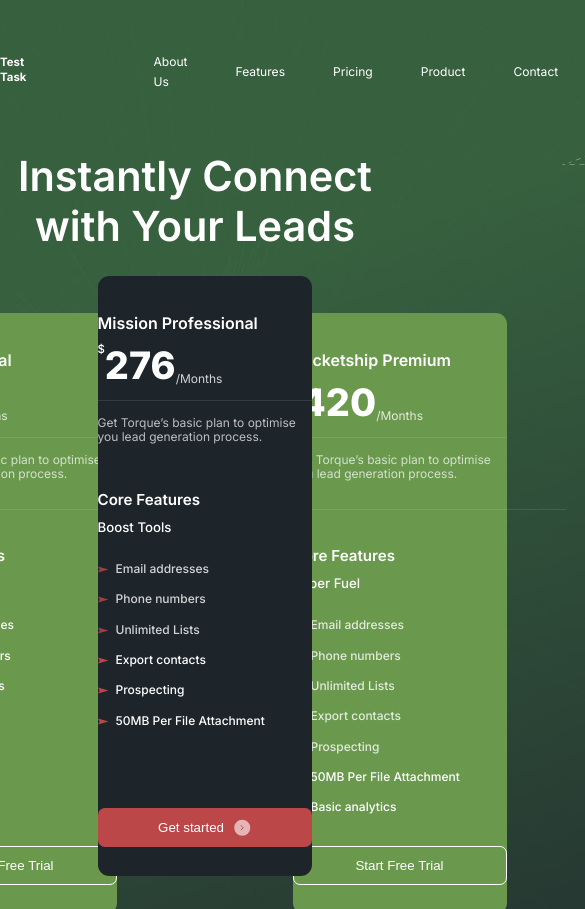
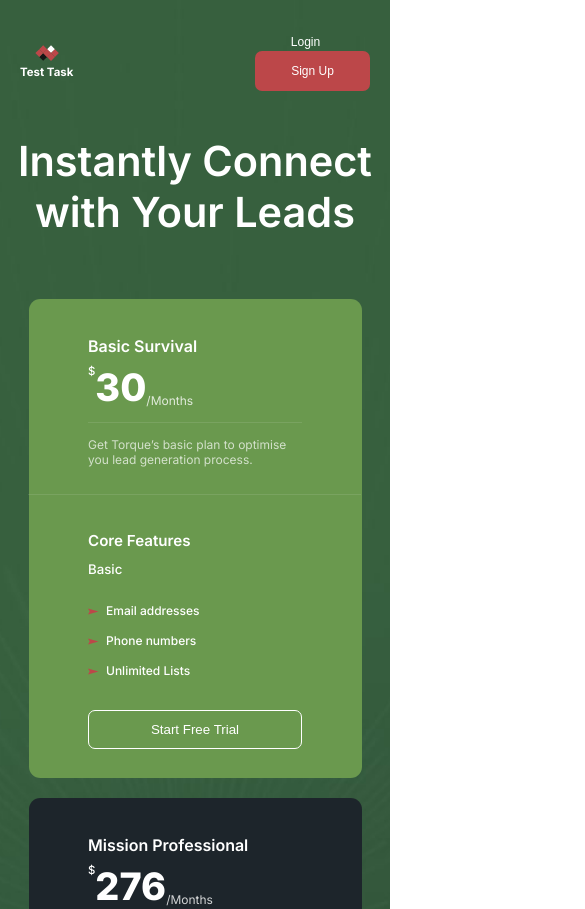
Before and after one commit to Merfy1/Test_task_revered, a plain HTML site: page index.html in a window 390 px wide. Shown: the top 909 px of the page, 585 px wide, since content can reach past the window. Drawn offline with Linux system fonts and the light colour scheme.

Commit message:
create: media

```diff
--- a/index.html
+++ b/index.html
@@ -31,7 +31,7 @@
                         <a class="header-navbar__link" href="">Product</a>
                     </li>
                     <li class=header-navbar__item>
-                        <a class="header-navbar__link last-link" href="">Contact</a>
+                        <a class="header-navbar__link" href="">Contact</a>
                     </li>
                 </ul>
                 <div class="header-button">
--- a/sass/_header.sass
+++ b/sass/_header.sass
@@ -47,8 +47,6 @@
             line-height: 15.36px
             margin-left: 14px
             cursor: pointer
-.last-link
-
 .title
     text-align: center
     color: white
--- /dev/null
+++ b/sass/_media.sass
@@ -0,0 +1,42 @@
+@media (max-width: 996px)
+    .header
+        &-logo
+            margin-left: 20px
+            display: flex
+            flex-direction: column
+        &-navbar
+            margin-left: 10px
+        &-button
+            display: flex
+            flex-direction: column
+            margin-right: 20px
+    .cards
+        &-wrapper
+            width: 100%
+            display: flex
+            // flex-direction: column
+            flex-wrap: wrap
+    .card
+        margin: 0 auto
+        margin-bottom: 20px
+    .dark
+        margin-bottom: 20px
+
+@media (max-width: 776px)
+    .header
+        &-logo
+            margin-left: 20px
+        &-navbar
+            display: none
+        &-button
+            margin-right: 20px
+    .cards
+        &-wrapper
+            width: 100%
+            display: flex
+            flex-direction: column
+    .card
+        margin: 0 auto
+    .dark
+        margin-top: 20px
+        margin-bottom: 20px
--- a/sass/style.sass
+++ b/sass/style.sass
@@ -1,3 +1,4 @@
 @import 'setting'
 @import 'header'
 @import 'card'
+@import 'media'
```
Also changed, not shown: css/style.css, 1 other file.
